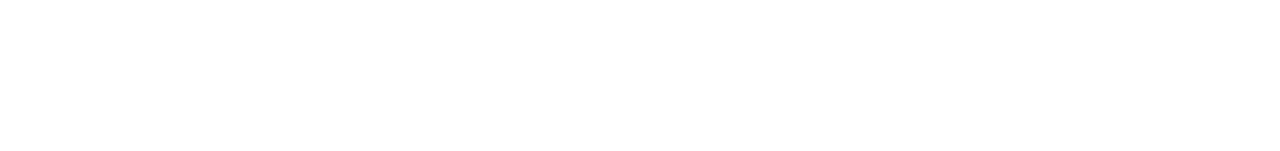
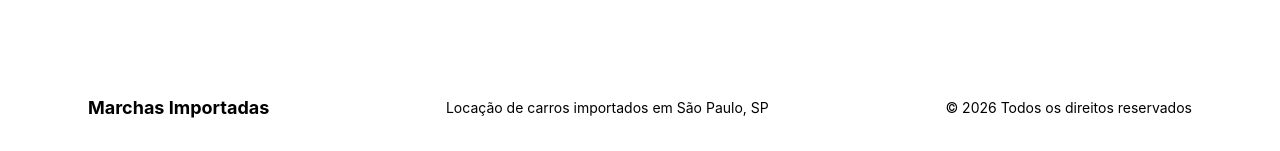
Before and after one commit to CP6-WebDev/Locacao-Carros, a React (Vite) app: page / in a window 1280 px wide. Shown: the part 1091-1242 px from the top of the page. Before the commit the page ends 1153 px from the top, so only its background shows below. Built offline with nearby package versions, Linux system fonts and the light colour scheme.

Commit message:
feat: integrar Footer ao aplicativo

```diff
--- a/src/App.jsx
+++ b/src/App.jsx
@@ -1,5 +1,6 @@
 import { BrowserRouter, Routes, Route } from "react-router-dom";
 import Navbar from "./components/Navbar";
+import Footer from "./components/Footer";
 import Home from "./pages/Home";
 import Carros from "./pages/Carros";
 
@@ -8,15 +9,18 @@
     <BrowserRouter>
       <div className="flex min-h-screen flex-col">
         <Navbar />
+
         <main className="flex-1">
           <Routes>
             <Route path="/" element={<Home />} />
             <Route path="/carros" element={<Carros />} />
           </Routes>
         </main>
+
+        <Footer />
       </div>
     </BrowserRouter>
-  )
-}
+  );
+};
 
-export default App
+export default App;
```
